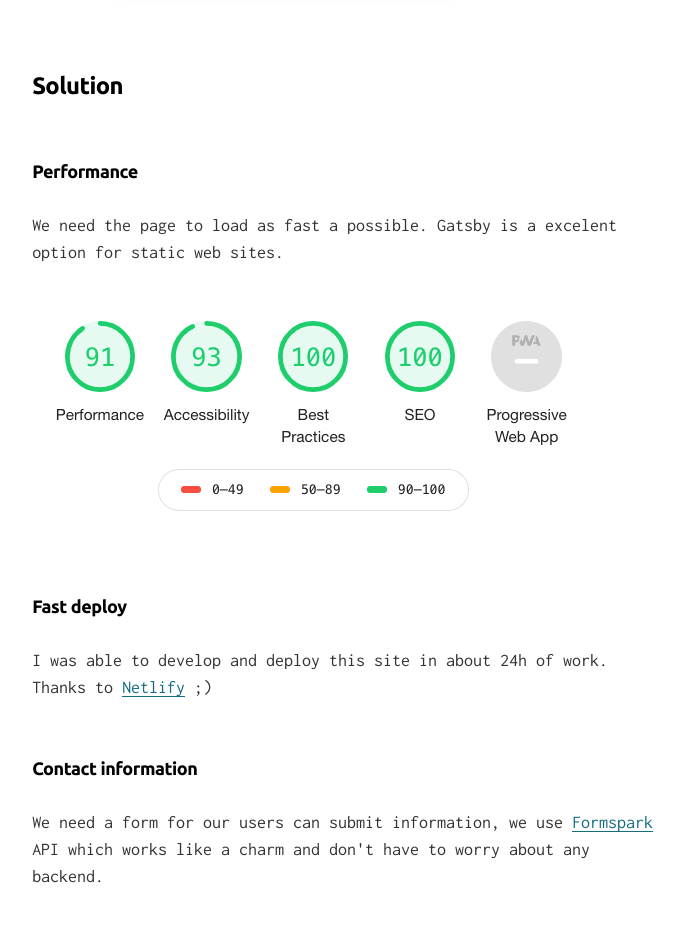
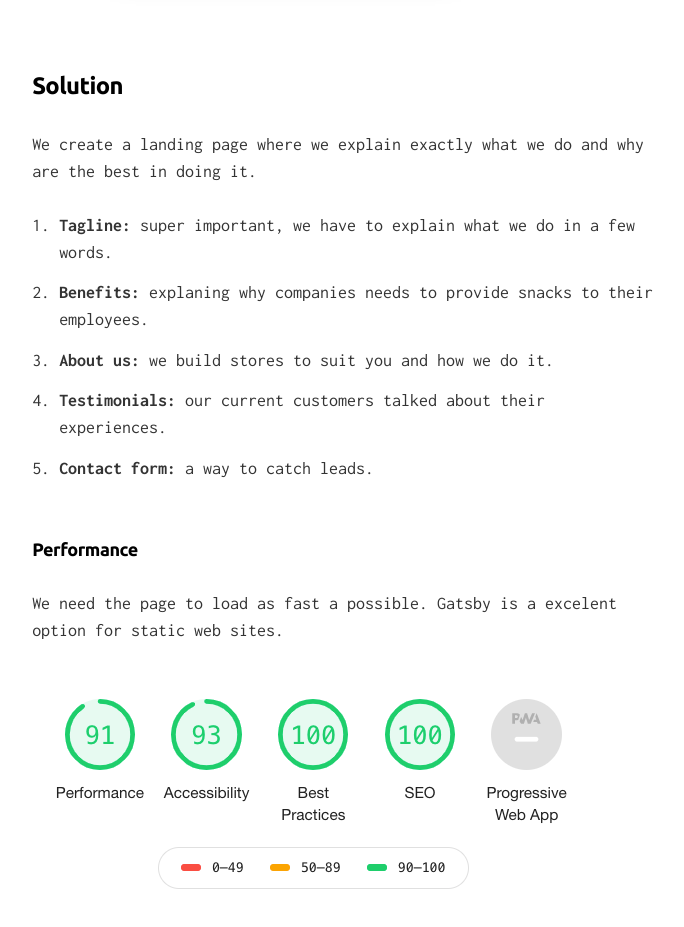
Before and after one commit to fmontes/fmontes-gatsby, a Gatsby site: page /portfolio/la-pulpe-website/ in a window 1280 px wide. Shown: the part 2520-3447 px from the top of the page, without its empty margins (429-1113 px from the left). Built offline with nearby package versions, Linux system fonts and the light colour scheme; Gatsby itself is replaced by a stand-in of ours; some packages are replaced by stand-ins of ours.

Commit message:
Update blog post

```diff
--- a/content/portfolio/la-pulpe-website/index.md
+++ b/content/portfolio/la-pulpe-website/index.md
@@ -18,6 +18,13 @@ We are not the typical convenience store, we are focus in a very specific target
 ![La Pulpe - Minimarket](./pulpe-mobile.png)
 
 ### Solution
+We create a landing page where we explain exactly what we do and why are the best in doing it.
+
+1. **Tagline:** super important, we have to explain what we do in a few words.
+2. **Benefits:** explaning why companies needs to provide snacks to their employees.
+3. **About us:** we build stores to suit you and how we do it.
+4. **Testimonials:** our current customers talked about their experiences.
+5. **Contact form:** a way to catch leads.
 
 #### Performance
 We need the page to load as fast a possible. Gatsby is a excelent option for static web sites.
--- a/package.json
+++ b/package.json
@@ -55,9 +55,8 @@
     },
     "scripts": {
         "build": "gatsby build",
-        "develop": "gatsby develop",
+        "dev": "gatsby develop",
         "format": "prettier --write src/**/*.{js,jsx}",
-        "start": "npm run develop",
         "serve": "gatsby serve",
         "test": "echo \"Write tests! -> https://gatsby.dev/unit-testing\""
     }
```
